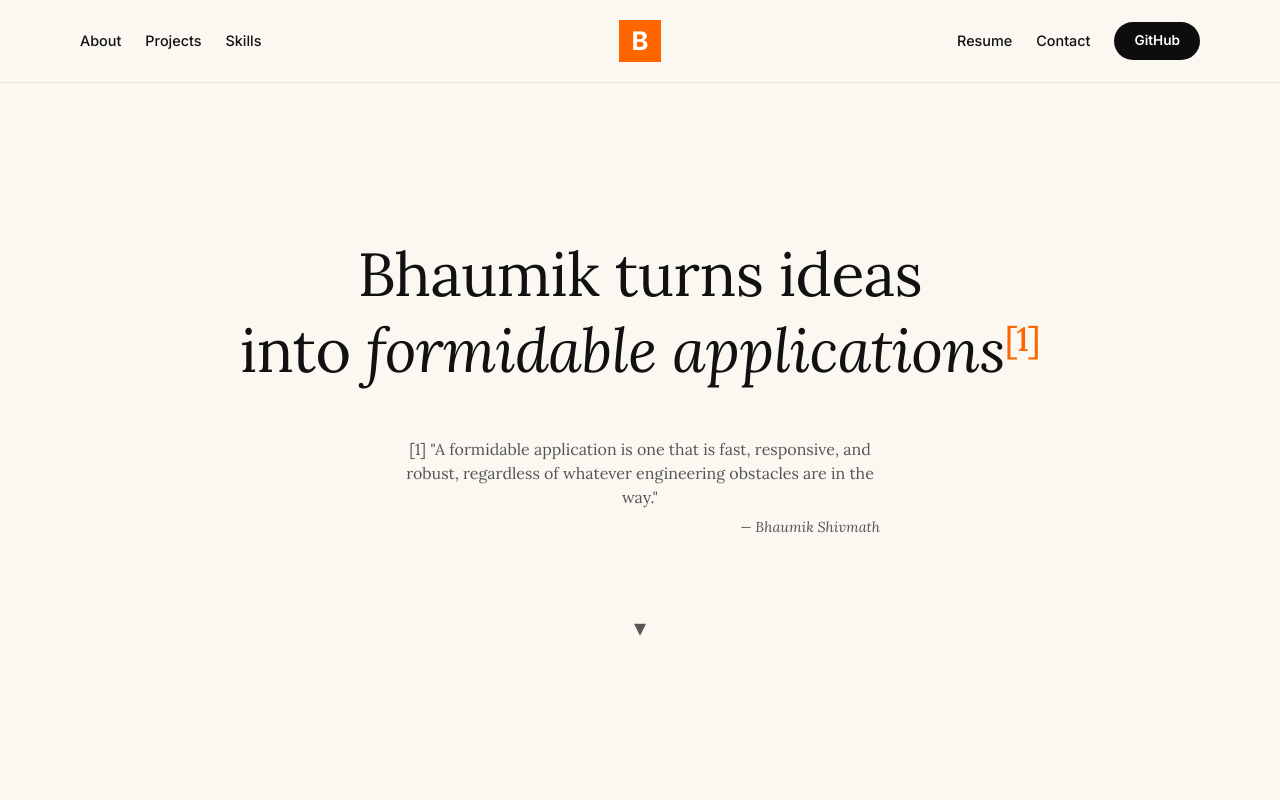
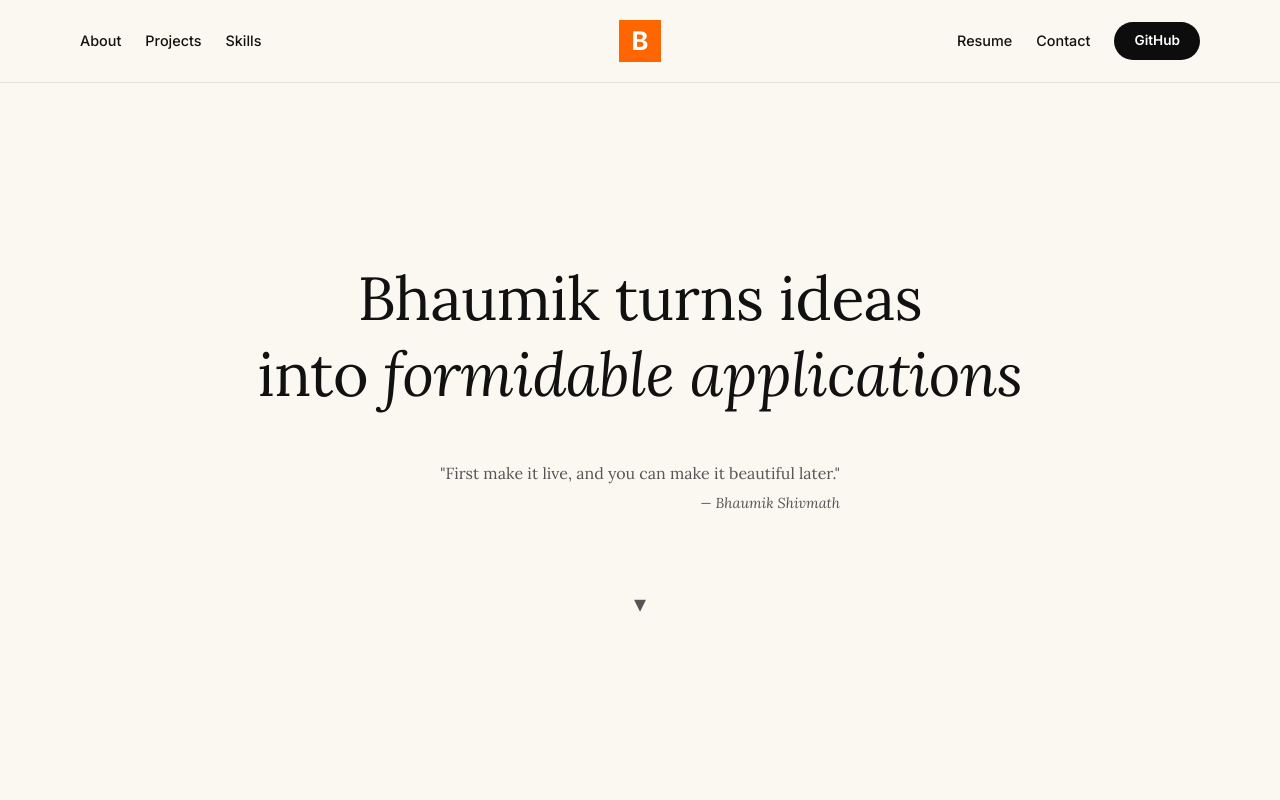
Before and after one commit to GRIMMZOWW/BHAUMIK-PROJECT, a React (Vite) app: page / in a window 1280 px wide. Shown: the top 800 px of the page. Built offline with nearby package versions, Linux system fonts and the light colour scheme.

Commit message:
Update: Removed citation index 1 and updated home quote

```diff
--- a/src/components/About.jsx
+++ b/src/components/About.jsx
@@ -5,11 +5,11 @@ const About = () => {
     <section id="about" className="hero-center">
       <h1 className="hero-title-serif">
         Bhaumik turns ideas <br />
-        into <i>formidable applications</i><sup>[1]</sup>
+        into <i>formidable applications</i>
       </h1>
 
       <div className="hero-footnote">
-        [1] "A formidable application is one that is fast, responsive, and robust, regardless of whatever engineering obstacles are in the way."
+        "First make it live, and you can make it beautiful later."
         <span className="footnote-author">— Bhaumik Shivmath</span>
       </div>
 
```
